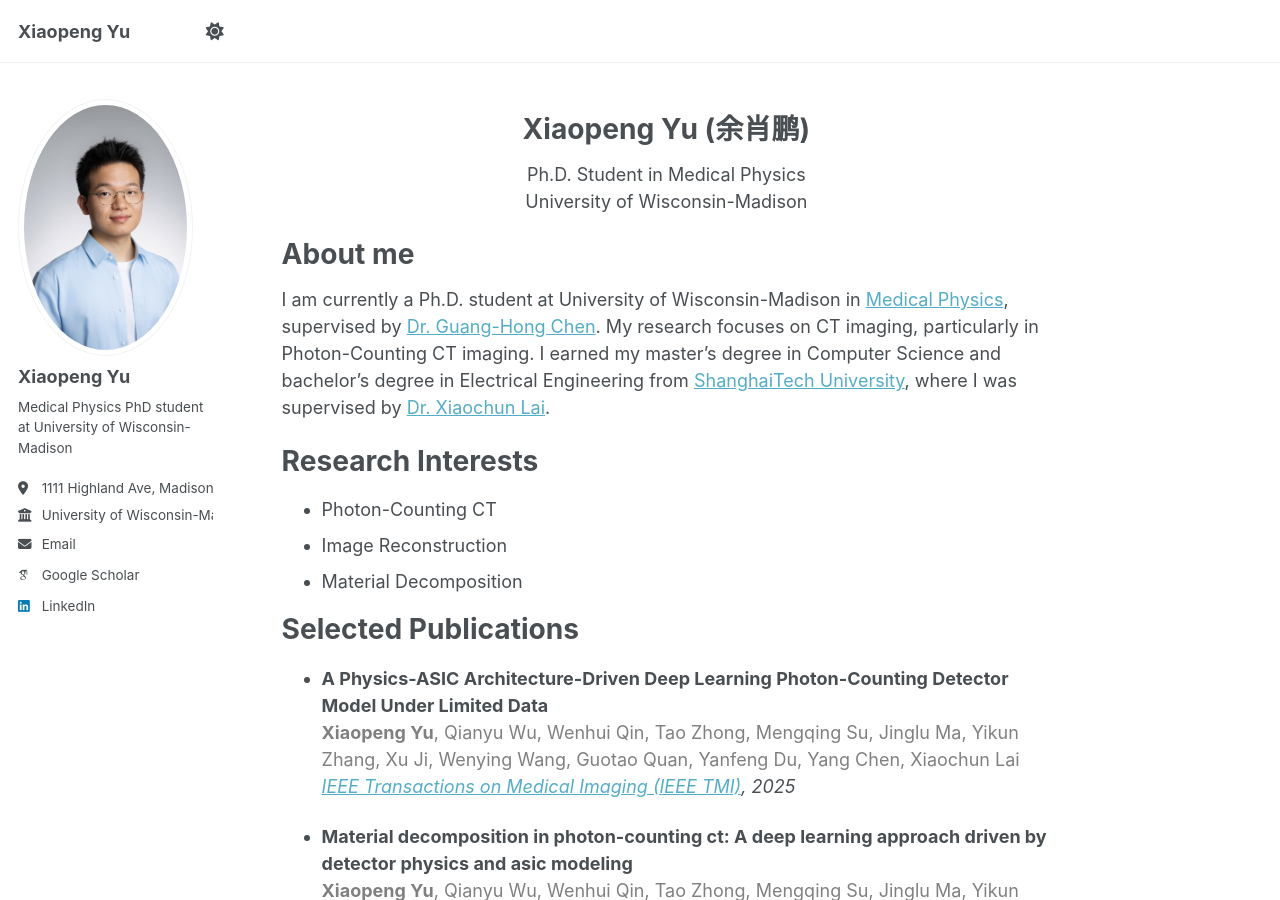
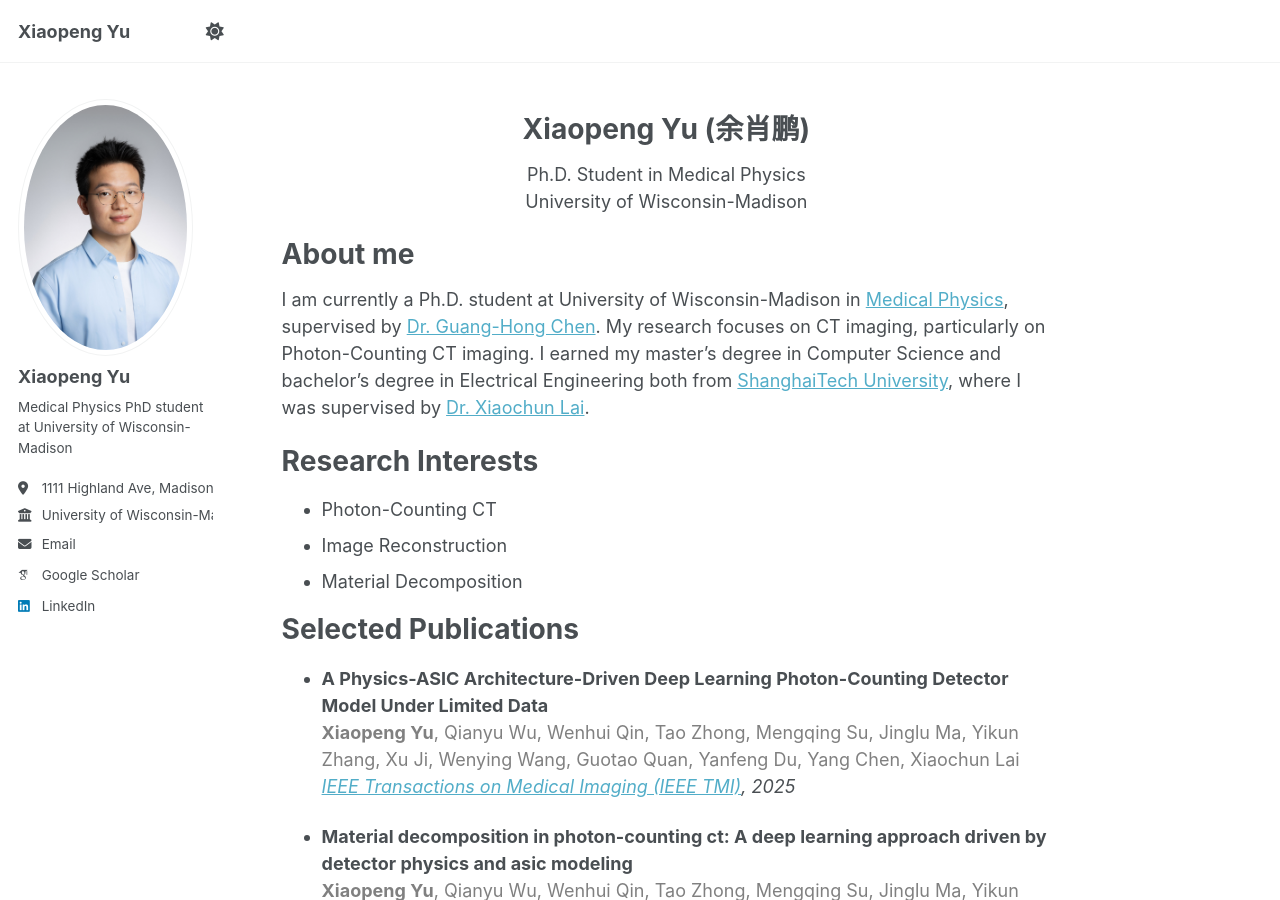
Before and after one commit to xp1999/xp1999.github.io, a Jekyll site: the page built from _pages/about.md, in a window 1280 px wide and 900 px high. Built offline with Jekyll 4.4.1, drawn with Linux system fonts in a browser that asks for light colours; some web fonts are replaced; a script that is not in the unit is left out.

Commit message:
Update about.md

```diff
--- a/_pages/about.md
+++ b/_pages/about.md
@@ -11,7 +11,7 @@ redirect_from:
 
 About me
 ======
-I am currently a Ph.D. student at University of Wisconsin-Madison in [Medical Physics](https://medphysics.wisc.edu/about-us/mission-and-vision/), supervised by [Dr. Guang-Hong Chen](https://medphysics.wisc.edu/blog/staff/chen-guanghong/). My research focuses on CT imaging, particularly in Photon-Counting CT imaging. I earned my master's degree in Computer Science and bachelor's degree in Electrical Engineering from [ShanghaiTech University](https://www.shanghaitech.edu.cn/eng/), where I was supervised by [Dr. Xiaochun Lai](https://bme.shanghaitech.edu.cn/bme_en/2021/0205/c8252a85055/page.htm).
+I am currently a Ph.D. student at University of Wisconsin-Madison in [Medical Physics](https://medphysics.wisc.edu/about-us/mission-and-vision/), supervised by [Dr. Guang-Hong Chen](https://medphysics.wisc.edu/blog/staff/chen-guanghong/). My research focuses on CT imaging, particularly on Photon-Counting CT imaging. I earned my master's degree in Computer Science and bachelor's degree in Electrical Engineering both from [ShanghaiTech University](https://www.shanghaitech.edu.cn/eng/), where I was supervised by [Dr. Xiaochun Lai](https://bme.shanghaitech.edu.cn/bme_en/2021/0205/c8252a85055/page.htm).
 
 
 Research Interests
```
